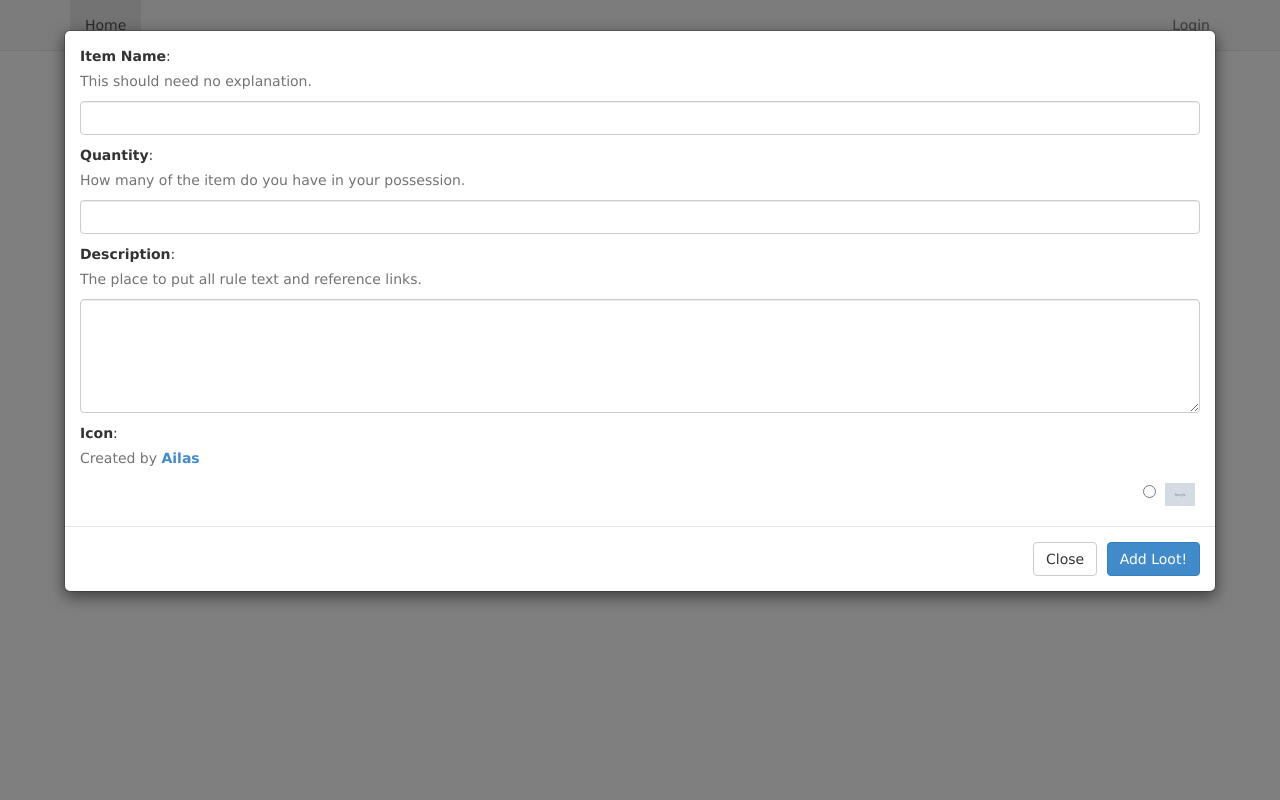
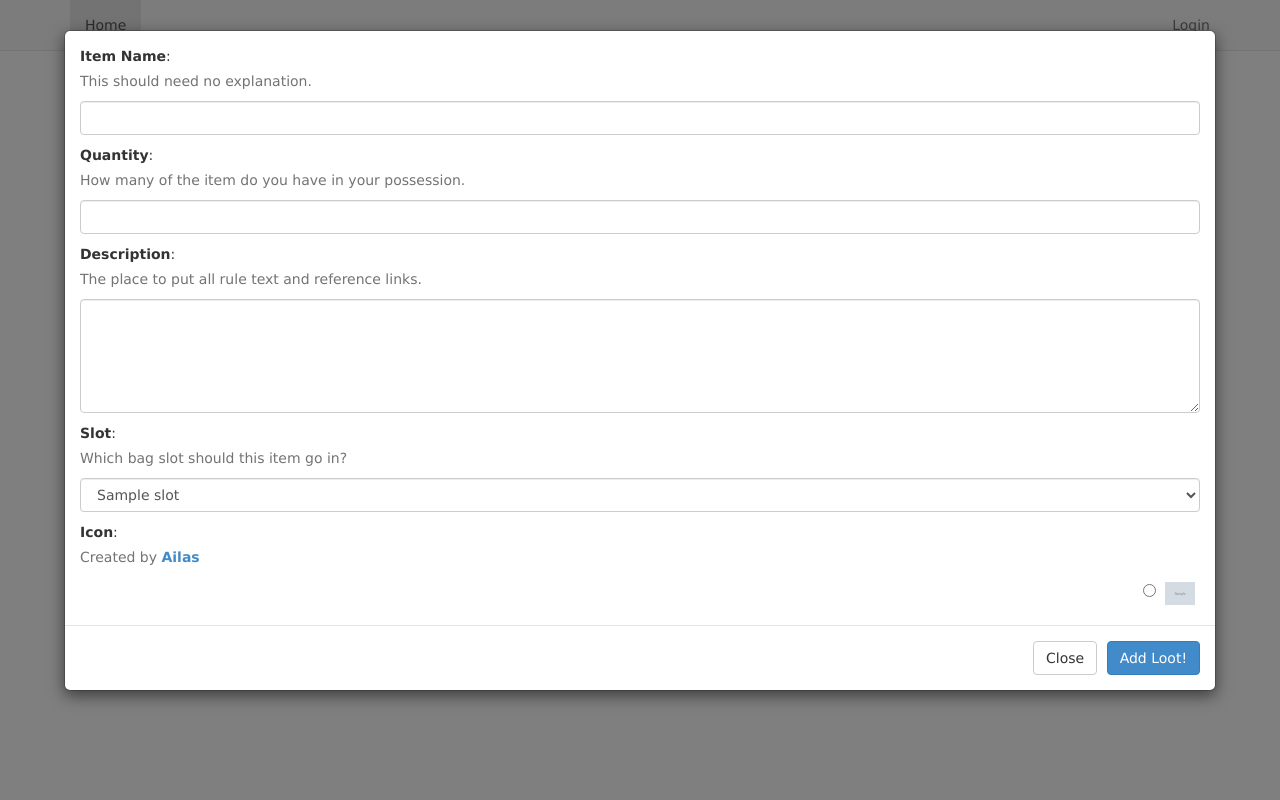
Before and after one commit to jness/Bag_of_Holding, a Django app: template hub/templates/hub/character.html in a window 1280 px wide, after a click on "Add Loot!". Run offline with Django 3.2, Linux system fonts and the light colour scheme; the template is opened without the code that fills it: most values are stand-ins (such as "Sample title", 1, 10 or a date in 2020); grey boxes marked "Sample" are stand-in pictures; some libraries are stand-ins or nearby versions.

Commit message:
multiple slots

```diff
--- a/hub/templates/hub/character.html
+++ b/hub/templates/hub/character.html
@@ -1,6 +1,7 @@
 {% extends "hub/base.html" %}
 
 {% block loot_button %}
+<h3><small><strong>{{ character.name }}'s</strong> Inventory [{{ items|length }}]</small></h3><br>
 <p>
     {% if not readonly %}
     <button type="button" class="btn btn-default btn-ls" data-toggle="modal" data-target="#newItemModal">
@@ -9,7 +10,6 @@
     {% endif %}
 </p>
 <p>
-    <h4><small><strong>{{ character.name }}'s</strong> Inventory [{{ items|length }}]</small></h4>
 </p>
 {% endblock %}
 
@@ -32,6 +32,15 @@
         <p><strong>Description</strong>:
         <span class="help-block">The place to put all rule text and reference links.</span>
         <textarea name="description" class="form-control" rows="5"></textarea>
+        </p>
+
+        <p><strong>Slot</strong>:
+        <span class="help-block">Which bag slot should this item go in?</span>
+        <select name="slot" class="form-control">
+          {% for slot in slots %}
+            <option value="{{ slot.id }}">{{ slot.name }}</option>
+          {% endfor %}
+        </select>
         </p>
 
         <p><strong>Icon</strong>:
@@ -60,12 +69,14 @@
 {% endblock %}
 
 {% block body %}
-{% for slot in character.slots.iterator %}
-    <div class="row">
+ <div class="row">
     <div class="container-fluid">
-    <h3>{{ slot.name }}</h3>
+{% for slot in slots %}
+    <h6><strong>{{ slot.name }}</strong></h6>
+    <hr>
 
-{% for item in slot.items.iterator %}
+{% for item in items %}
+    {% if item.slot == slot %}
 <div class="panel-group" id="{{ item.name|slugify }}-accordion">
     <div class="panel panel-default">
         <div class="panel-heading">
@@ -128,6 +139,19 @@
                     <textarea name="description" class="form-control" rows="5">{{ item.description }}</textarea>
                 </p>
 
+                <p><strong>Slot</strong>:
+                    <span class="help-block">Which bag slot should this item go in?</span>
+                    <select name="slot" class="form-control">
+                      {% for slot in slots %}
+                        {% if slot.id == item.slot.id %}
+                            <option selected value="{{ slot.id }}">{{ slot.name }}</option>
+                        {% else %}
+                            <option value="{{ slot.id }}">{{ slot.name }}</option>
+                        {% endif %}
+                      {% endfor %}
+                    </select>
+                </p>
+
                 <p><strong>Icon</strong>:
                     <span class="help-block">Created by <a target="_blank" href="http://www.pixeljoint.com/pixelart/44976.htm"><strong>Ailas</strong></a></span>
                 </p>
@@ -170,6 +194,7 @@
 </div>
 {% endif %}
 
+{% endif %}
 {% endfor %}
     </div>
     </div>
```
Also changed, not shown: hub/models.py (+14 -10 lines), hub/views.py (+19 -6 lines).
